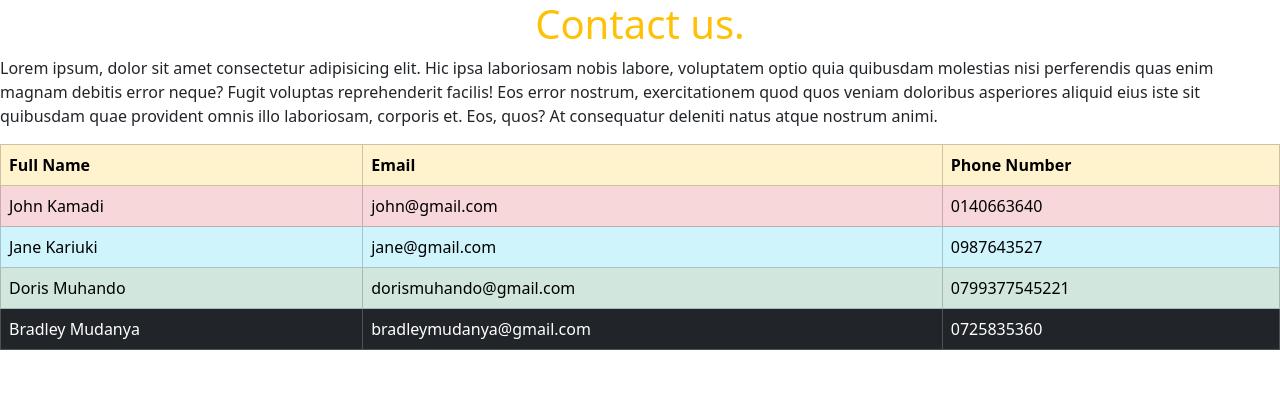
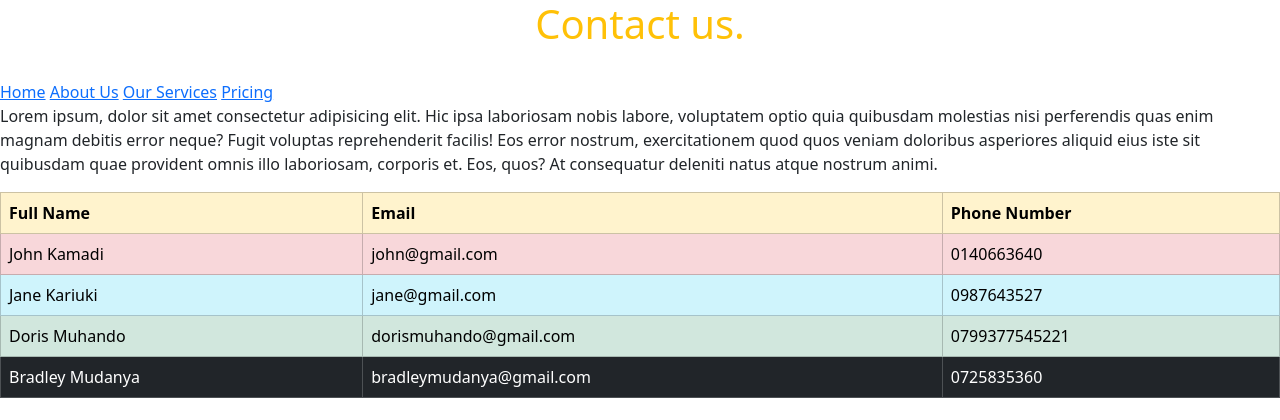
Before and after one commit to Gemini-tec/ZuriMart, a Django app: page /contact/ in a window 1280 px wide. Shown: the top 420 px of the page. Run offline with Django 5.2, Linux system fonts and the light colour scheme; some libraries are stand-ins or nearby versions.

Commit message:
all about links

```diff
--- a/templates/about.html
+++ b/templates/about.html
@@ -9,6 +9,12 @@
 
     <h1>About us!!</h1>
 
+    <br>
+    <a href="{% url 'index' %}">Home</a>
+    <a href="{% url 'contact' %}">Contact Us</a>
+    <a href="{% url 'services' %}">Our Services</a>
+    <a href="{% url 'prices' %}">Pricing</a>
+
     <p>Lorem ipsum dolor sit amet consectetur adipisicing elit. Exercitationem maiores nam sed animi quis repudiandae obcaecati at minima eligendi in praesentium natus esse consequatur molestiae officia, aut aliquid accusamus. Aliquid.
     Iste aperiam nobis totam deleniti perspiciatis repellat vitae maiores officiis temporibus minima dicta voluptas inventore expedita dolorum explicabo doloremque adipisci voluptates ex, similique dolore animi! Dignissimos beatae officia sed excepturi?
     Tempore molestias est porro hic sit maiores magnam, excepturi distinctio velit? Ullam ab ipsa at quas, distinctio repellendus debitis inventore eos facere sit, maxime laborum dignissimos ex laudantium aspernatur sequi.</p>
--- a/templates/contact.html
+++ b/templates/contact.html
@@ -16,6 +16,12 @@
 </head>
 <body>
     <h1 class="text-center text-warning">Contact us.</h1>
+
+    <br>
+    <a href="{% url 'index' %}">Home</a>
+    <a href="{% url 'about' %}">About Us</a>
+    <a href="{% url 'services' %}">Our Services</a>
+    <a href="{% url 'prices' %}">Pricing</a>
 
     <p>Lorem ipsum, dolor sit amet consectetur adipisicing elit. Hic ipsa laboriosam nobis labore, voluptatem optio quia quibusdam molestias nisi perferendis quas enim magnam debitis error neque? Fugit voluptas reprehenderit facilis!
     Eos error nostrum, exercitationem quod quos veniam doloribus asperiores aliquid eius iste sit quibusdam quae provident omnis illo laboriosam, corporis et. Eos, quos? At consequatur deleniti natus atque nostrum animi.</p>
--- a/templates/index.html
+++ b/templates/index.html
@@ -15,6 +15,12 @@
 
     <h1 style="text-align: center;">Welcome to Zurimart!!</h1>
 
+    <br>
+    <a href="{% url 'contact' %}">Contact Us</a>
+    <a href="{% url 'about' %}">About us</a>
+    <a href="{% url 'services' %}">Our Services</a>
+    <a href="{% url 'prices' %}">Pricing</a>
+
 
     <img src="{% static 'images/kamadi.jpg' %}" alt="">
 
--- a/templates/prices.html
+++ b/templates/prices.html
@@ -10,6 +10,12 @@
 
     <h1>Our Prices</h1>
 
+    <br>
+    <a href="{% url 'index' %}">Home</a>
+    <a href="{% url 'about' %}">About Us</a>
+    <a href="{% url 'services' %}">Our Services</a>
+    <a href="{% url 'contact' %}">Contact Us</a>
+
     <p>Lorem ipsum dolor sit amet consectetur adipisicing elit. Nostrum id, commodi quas quaerat quasi molestiae officiis nam ducimus veniam a perspiciatis odit sed est! Minus dolorum vel eum velit ea.
     Animi blanditiis modi nobis porro recusandae aperiam sint quaerat earum? Neque reiciendis voluptatibus, magni eum facere similique voluptatum repellendus ex nihil eaque velit commodi voluptates nesciunt sed quae dicta. Possimus.
     Magni pariatur sint aliquam ipsum eum similique amet autem, natus ullam quia assumenda explicabo architecto, repellendus non commodi aspernatur? Ullam ab sed vitae, dicta iure voluptas quisquam aliquam nesciunt quidem.
--- a/templates/services.html
+++ b/templates/services.html
@@ -8,6 +8,12 @@
 <body>
     <h1>Our Services</h1>
 
+    <br>
+    <a href="{% url 'index' %}">Home</a>
+    <a href="{% url 'about' %}">About Us</a>
+    <a href="{% url 'prices' %}">Pricing</a>
+    <a href="{% url 'contact' %}">Contact Us</a>
+
     <p>Lorem ipsum dolor sit amet consectetur, adipisicing elit. Id, hic consequatur. Consequatur natus quaerat dolore cumque ad nobis molestias! In sit fugit, recusandae ipsa cum aut a amet quo porro.
     Fuga facilis velit totam perspiciatis nulla culpa, dolorem ut, inventore eveniet obcaecati voluptas aspernatur maiores harum sunt accusantium vel. Debitis quis fugit nihil suscipit ab in minima, maxime repellendus non.</p>
 
```
